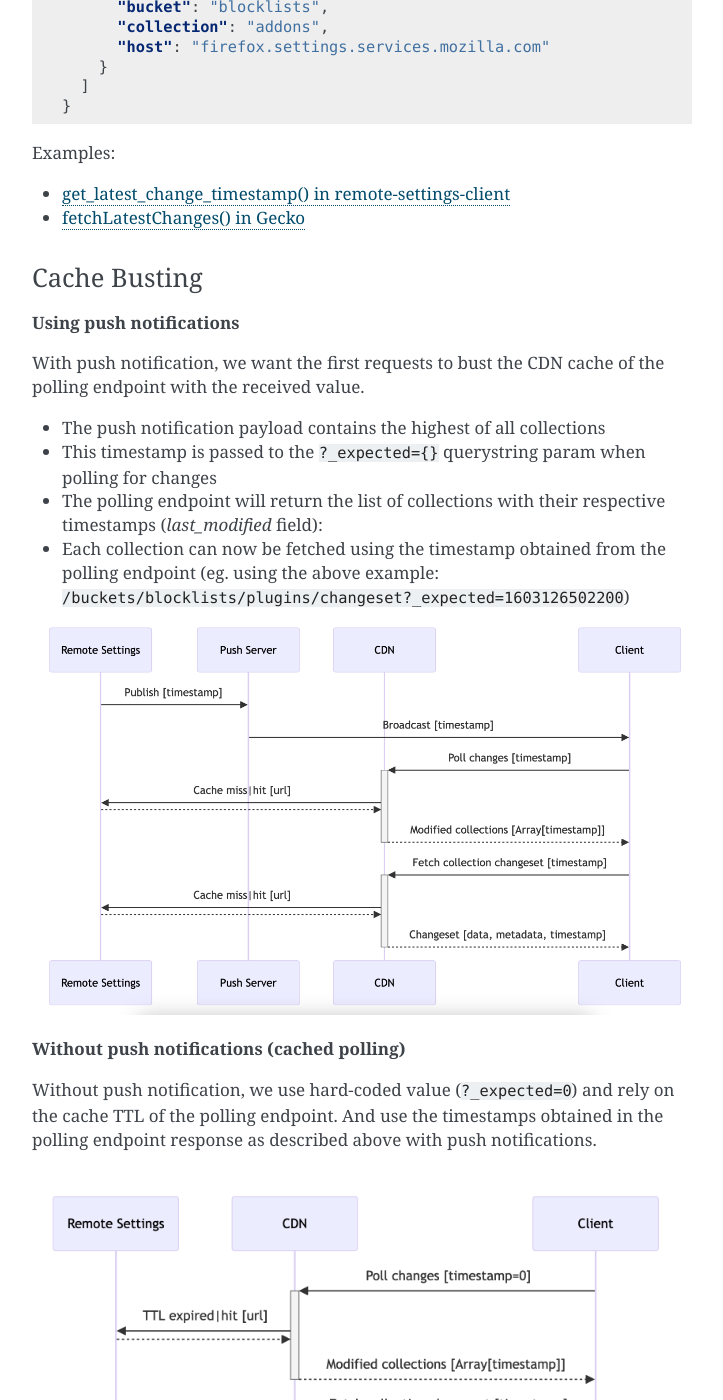
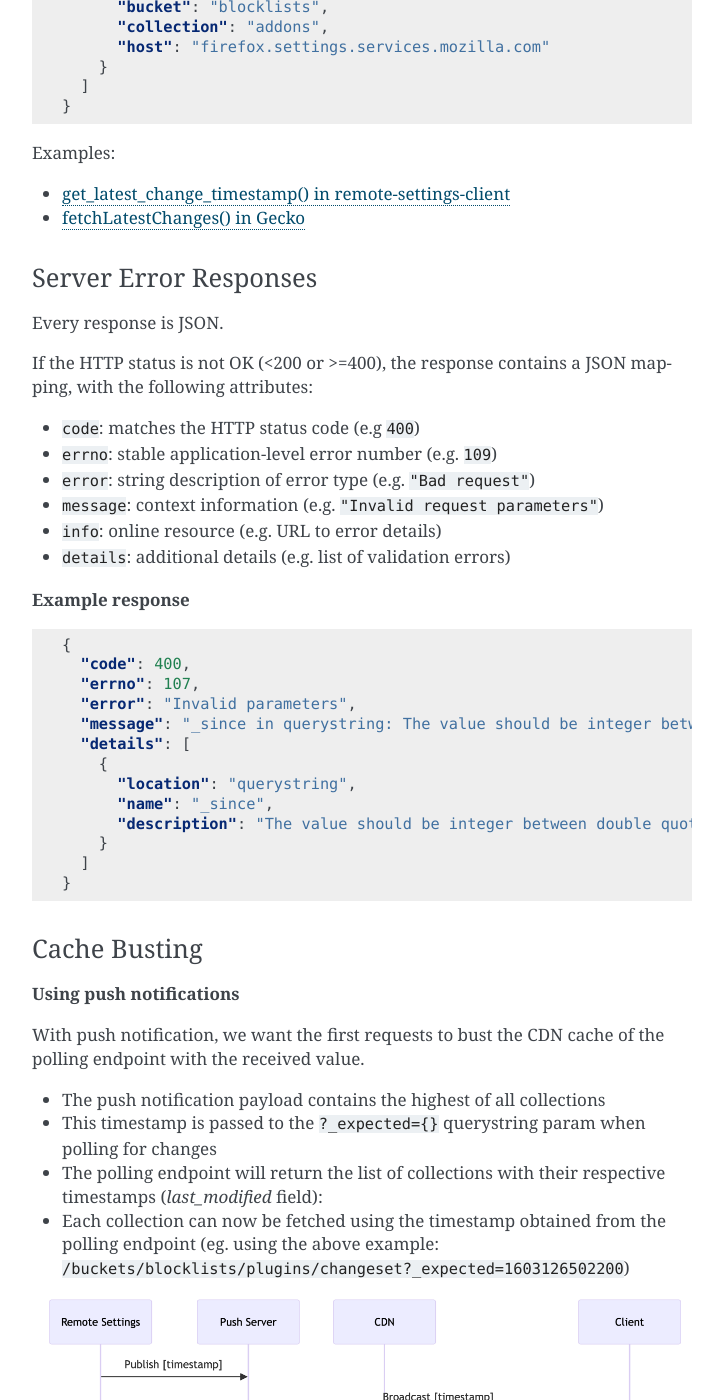
Before and after one commit to mozilla/remote-settings, a Sphinx documentation site: the page built from docs/client-specifications.rst, in a window 1280 px wide and 1400 px high, scrolled down 3860 px. Shown: the whole window, without its empty margins (388-1111 px from the left). Built offline with Sphinx 7.4.7, drawn with Linux system fonts in a browser that asks for light colours; some of the changed text lies outside the part shown.

Commit message:
Mention server error responses

```diff
--- a/docs/client-specifications.rst
+++ b/docs/client-specifications.rst
@@ -151,6 +151,39 @@ Examples:
 
 * `get_latest_change_timestamp() in remote-settings-client <https://github.com/mozilla-services/remote-settings-client/blob/2538d6a07c28a3966b996d52596807df8c37130d/src/client/kinto_http.rs#L79-L105>`_
 * `fetchLatestChanges() in Gecko <https://searchfox.org/mozilla-central/rev/1f27a4022f9f1269d897526c1c892a57743e650c/services/settings/Utils.sys.mjs#376-457>`_
+
+
+Server Error Responses
+''''''''''''''''''''''
+
+Every response is JSON.
+
+If the HTTP status is not OK (<200 or >=400), the response contains a JSON mapping, with the following attributes:
+
+- ``code``: matches the HTTP status code (e.g ``400``)
+- ``errno``: stable application-level error number (e.g. ``109``)
+- ``error``: string description of error type (e.g. ``"Bad request"``)
+- ``message``: context information (e.g. ``"Invalid request parameters"``)
+- ``info``: online resource (e.g. URL to error details)
+- ``details``: additional details (e.g. list of validation errors)
+
+**Example response**
+
+.. code-block:: json
+
+    {
+      "code": 400,
+      "errno": 107,
+      "error": "Invalid parameters",
+      "message": "_since in querystring: The value should be integer between double quotes.",
+      "details": [
+        {
+          "location": "querystring",
+          "name": "_since",
+          "description": "The value should be integer between double quotes."
+        }
+      ]
+    }
 
 
 Cache Busting
```
